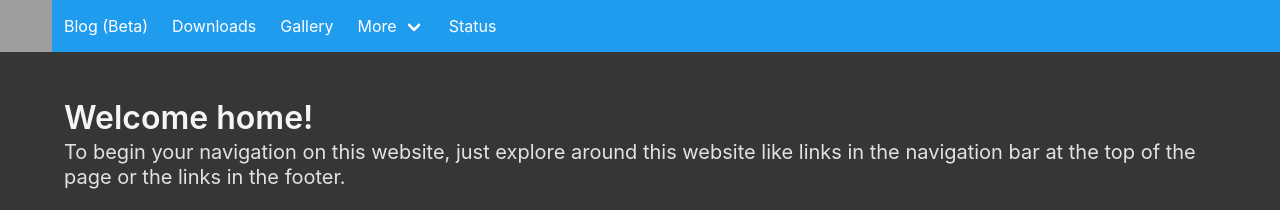
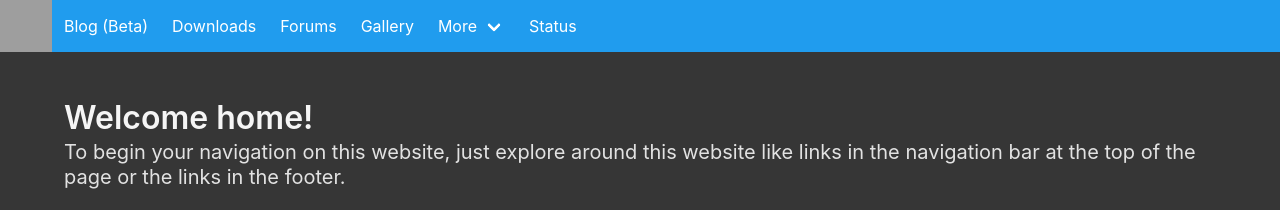
Before and after one commit to miklosakos/bobpony.org, a Jekyll site: the page built from index.html, in a window 1280 px wide. Shown: the top 210 px of the page. Built offline with Jekyll 4.4.1, drawn with Linux system fonts in a browser that asks for light colours; nearby versions of some CDN libraries; grey boxes are pictures that could not be loaded.

Commit message:
added forums

```diff
--- a/_layouts/page.html
+++ b/_layouts/page.html
@@ -12,6 +12,9 @@ layout: blank
 </a>
 <a href="/downloads" class="navbar-item">
   Downloads
+</a>
+<a href="https://forums.bobpony.org" class="navbar-item">
+  Forums
 </a>
 <a href="/gallery" class="navbar-item">
   Gallery
```
